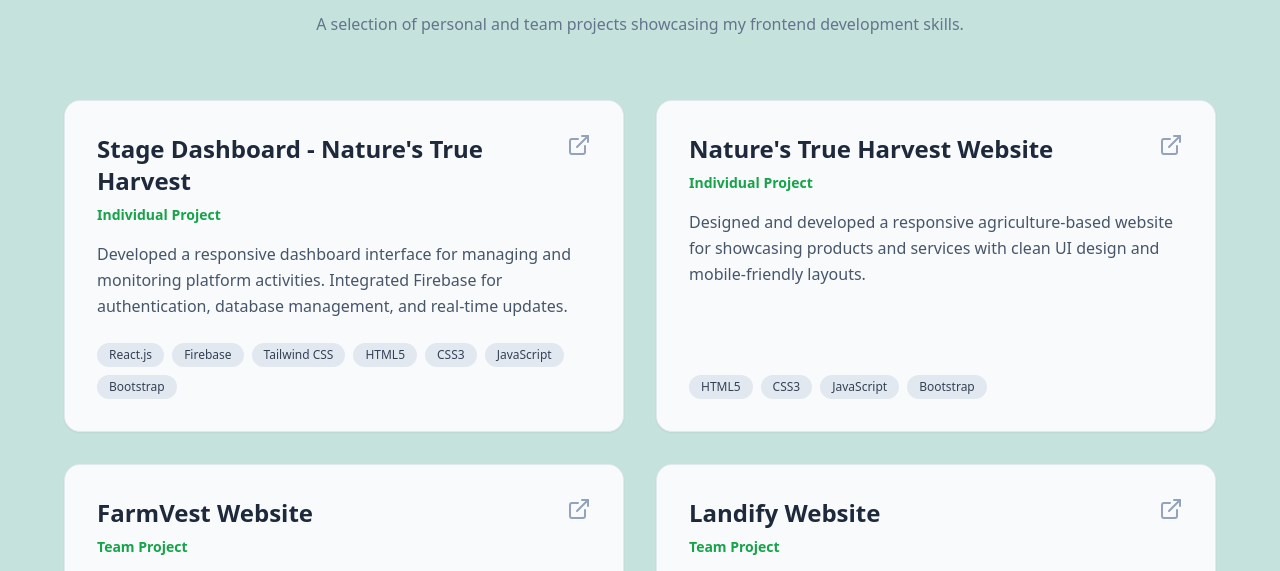
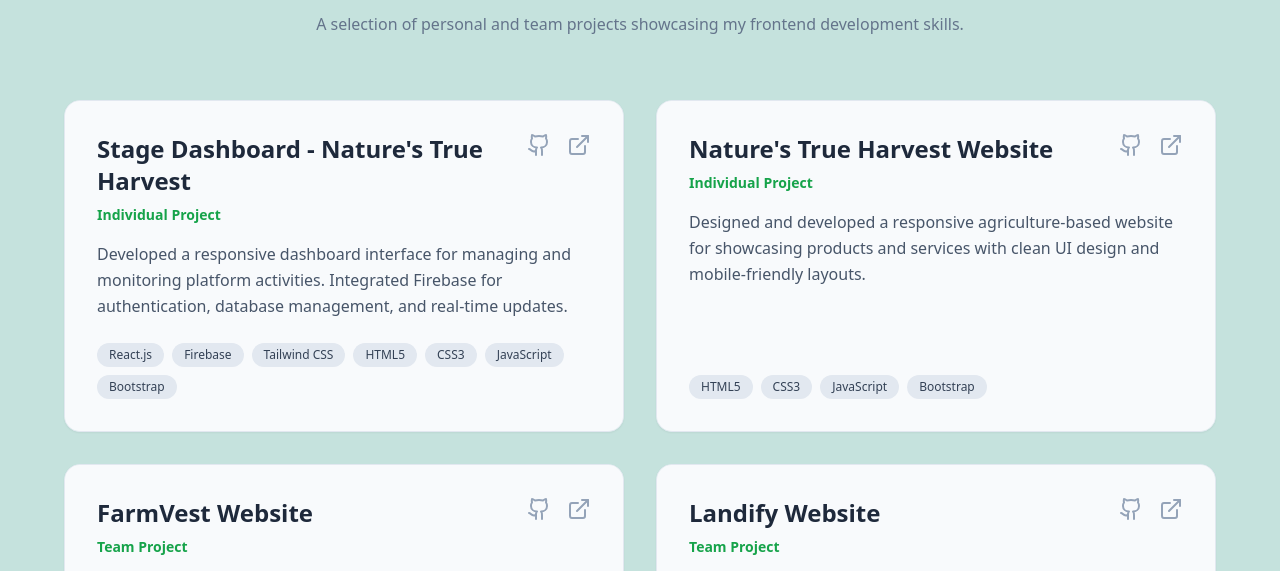
Before and after one commit to lavanya-434/portfolio, a React app: page / in a window 1280 px wide. Shown: the part 2684-3255 px from the top of the page. Built offline with nearby package versions, Linux system fonts and the light colour scheme; the HTML template or start-up script is replaced by a standard one.

Commit message:
feat: add github links to project cards

```diff
--- a/src/components/Projects.jsx
+++ b/src/components/Projects.jsx
@@ -1,5 +1,5 @@
 import React from 'react';
-import { ExternalLink, Code } from 'lucide-react';
+import { ExternalLink, Code, Github } from 'lucide-react';
 
 const Projects = () => {
   const projects = [
@@ -9,6 +9,7 @@
       description: "Developed a responsive dashboard interface for managing and monitoring platform activities. Integrated Firebase for authentication, database management, and real-time updates.",
       tech: ["React.js", "Firebase", "Tailwind CSS", "HTML5", "CSS3", "JavaScript", "Bootstrap"],
       link: "https://stagedashboard.naturestrueharvest.in",
+      github: "https://github.com/lavanya-434",
     },
     {
       title: "Nature's True Harvest Website",
@@ -16,6 +17,7 @@
       description: "Designed and developed a responsive agriculture-based website for showcasing products and services with clean UI design and mobile-friendly layouts.",
       tech: ["HTML5", "CSS3", "JavaScript", "Bootstrap"],
       link: "https://naturestrueharvest.in",
+      github: "https://github.com/lavanya-434",
     },
     {
       title: "FarmVest Website",
@@ -23,6 +25,7 @@
       description: "Worked with a development team to create a modern and responsive agriculture investment platform. Participated in UI enhancements and responsive component development.",
       tech: ["HTML5", "CSS3", "JavaScript", "Bootstrap"],
       link: "https://farmvest.in",
+      github: "https://github.com/lavanya-434",
     },
     {
       title: "Landify Website",
@@ -30,6 +33,7 @@
       description: "Collaborated with team members to build responsive landing pages and interactive UI sections. Worked on optimizing layouts for better performance across devices.",
       tech: ["HTML5", "CSS3", "JavaScript", "Bootstrap"],
       link: "https://landify.in",
+      github: "https://github.com/lavanya-434",
     }
   ];
 
@@ -53,9 +57,16 @@
               <div className="p-8 flex-grow flex flex-col bg-slate-50 group-hover:bg-white transition-colors duration-300">
                 <div className="flex justify-between items-start mb-2">
                   <h3 className="text-2xl font-bold text-slate-800 group-hover:text-primary transition-colors">{project.title}</h3>
-                  <a href={project.link} target="_blank" rel="noreferrer" className="text-slate-400 hover:text-primary transition-colors">
-                    <ExternalLink size={24} />
-                  </a>
+                  <div className="flex gap-4">
+                    {project.github && (
+                      <a href={project.github} target="_blank" rel="noreferrer" className="text-slate-400 hover:text-primary transition-colors">
+                        <Github size={24} />
+                      </a>
+                    )}
+                    <a href={project.link} target="_blank" rel="noreferrer" className="text-slate-400 hover:text-primary transition-colors">
+                      <ExternalLink size={24} />
+                    </a>
+                  </div>
                 </div>
 
                 <span className="text-sm font-semibold text-primary mb-4">{project.role}</span>
```
